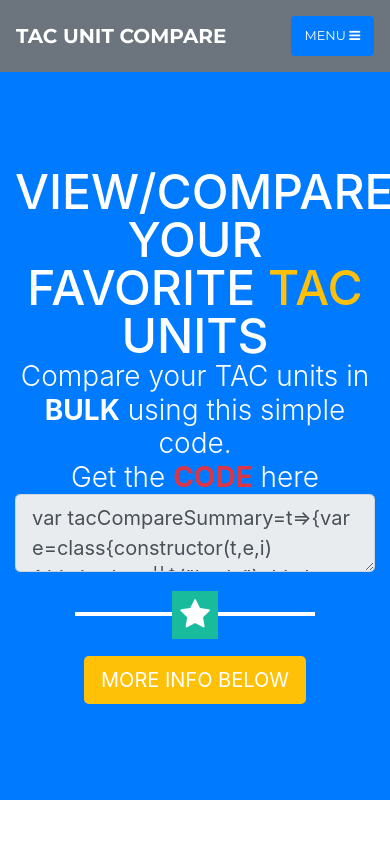
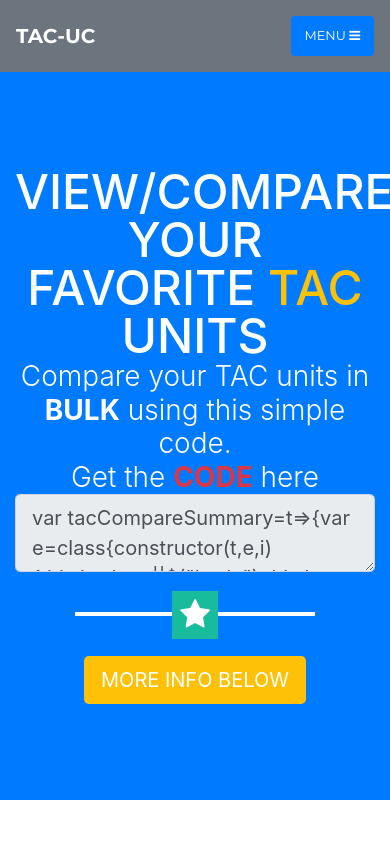
Before and after one commit to gozonjoedaimar/tac-quick-stat-view, a website with bundled scripts: page index.html in a window 390 px wide. Shown: the top 844 px of the page. Built offline with nearby package versions, Linux system fonts and the light colour scheme.

Commit message:
updated title for mobile

```diff
--- a/index.html
+++ b/index.html
@@ -46,7 +46,7 @@
     <!-- Navigation -->
     <nav class="navbar navbar-expand-lg bg-secondary fixed-top text-uppercase" id="mainNav">
       <div class="container">
-        <a class="navbar-brand js-scroll-trigger" href="#page-top">TAC Unit Compare</a>
+        <a class="navbar-brand js-scroll-trigger" href="#page-top">TAC-UC</a>
         <button class="navbar-toggler navbar-toggler-right text-uppercase bg-primary text-white rounded" type="button" data-toggle="collapse" data-target="#navbarResponsive" aria-controls="navbarResponsive" aria-expanded="false" aria-label="Toggle navigation">
           Menu
           <i class="fa fa-bars"></i>
@@ -323,7 +323,7 @@
           <div class="col-md-4">
             <h4 class="text-uppercase mb-4">About Freelancer</h4>
             <p class="lead mb-0">Freelance is a free to use, open source Bootstrap theme created by
-              <a href="http://startbootstrap.com">TAC Unit Compare</a>.</p>
+              <a href="#">TAC Unit Compare</a>.</p>
           </div>
         </div>
       </div>
```
